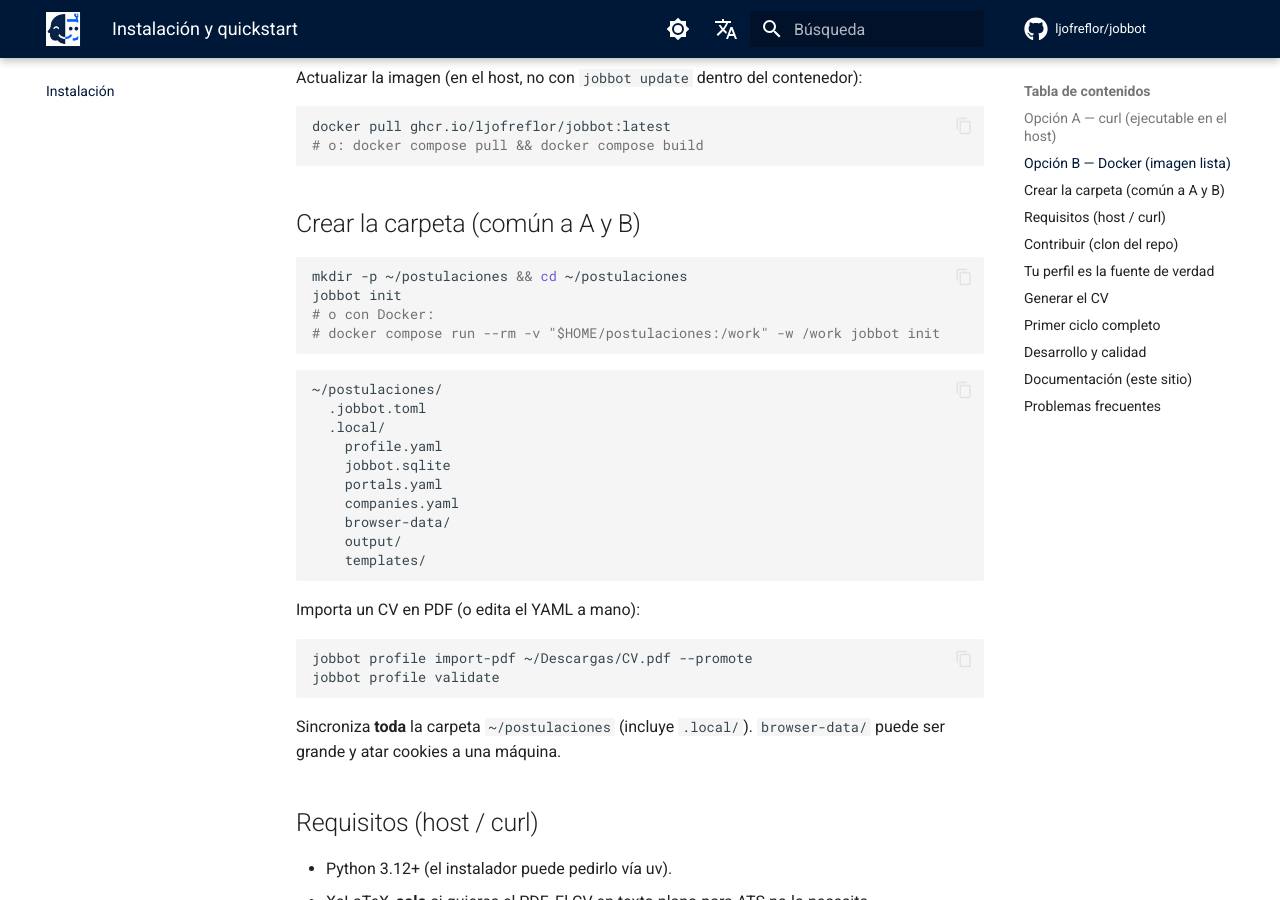
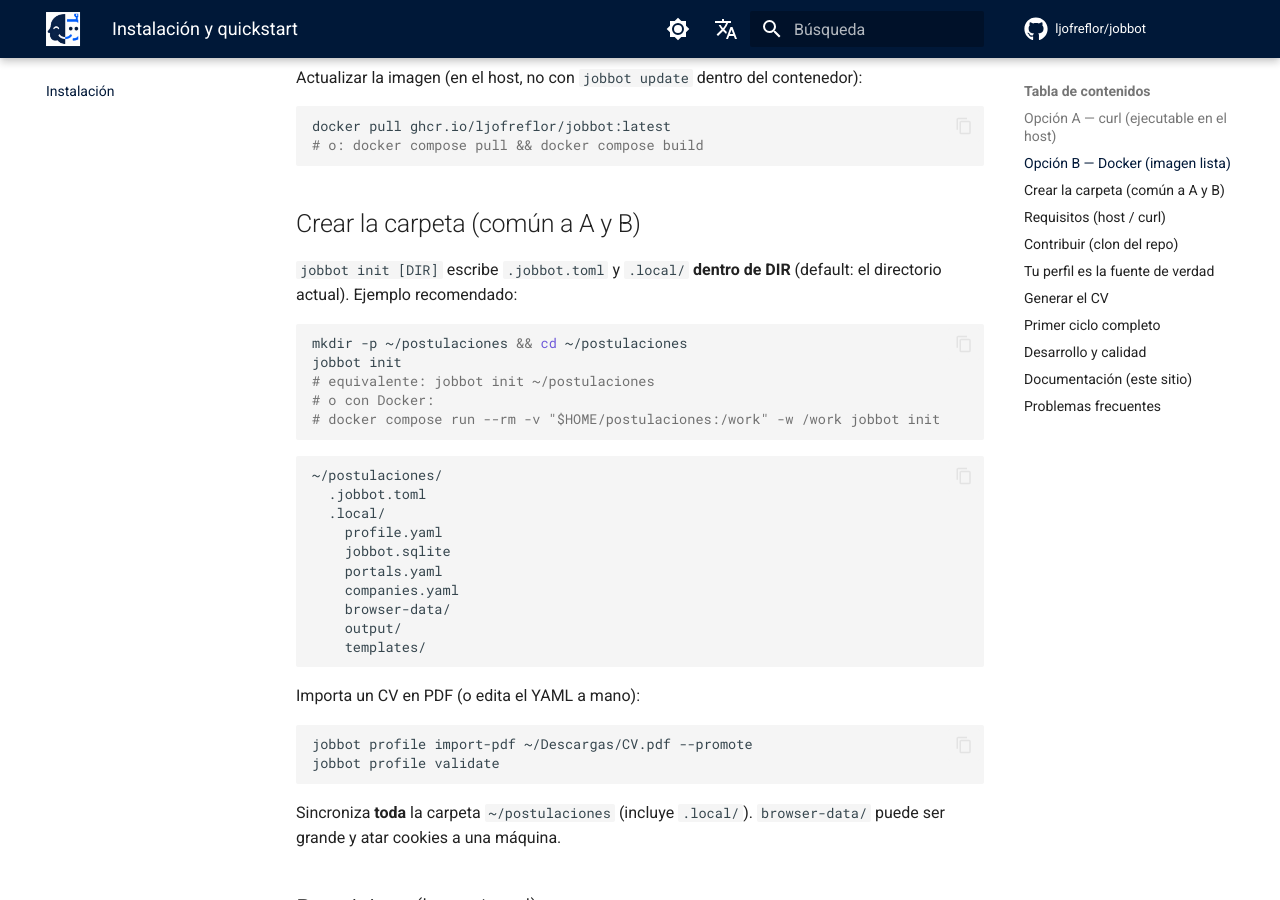
Before and after one commit to ljofreflor/jobbot, an MkDocs documentation site: the page built from docs/instalacion.md, in a window 1280 px wide and 900 px high, scrolled down 1013 px. Built offline with MkDocs 1.6.1 and Material for MkDocs 9.7.7, drawn with Linux system fonts in a browser that asks for light colours; comment, search, counter and statistics services are not loaded.

Commit message:
docs: clarify jobbot init writes .local inside DIR
Co-authored-by: Leonardo Andes Jofre Flor <leonardo.jofre+csld1@consalud.cl>

````diff
--- a/docs/instalacion.md
+++ b/docs/instalacion.md
@@ -57,9 +57,13 @@ docker pull ghcr.io/ljofreflor/jobbot:latest
 
 ## Crear la carpeta (común a A y B)
 
+`jobbot init [DIR]` escribe `.jobbot.toml` y `.local/` **dentro de DIR** (default: el
+directorio actual). Ejemplo recomendado:
+
 ```bash
 mkdir -p ~/postulaciones && cd ~/postulaciones
 jobbot init
+# equivalente: jobbot init ~/postulaciones
 # o con Docker:
 # docker compose run --rm -v "$HOME/postulaciones:/work" -w /work jobbot init
 ```
````
